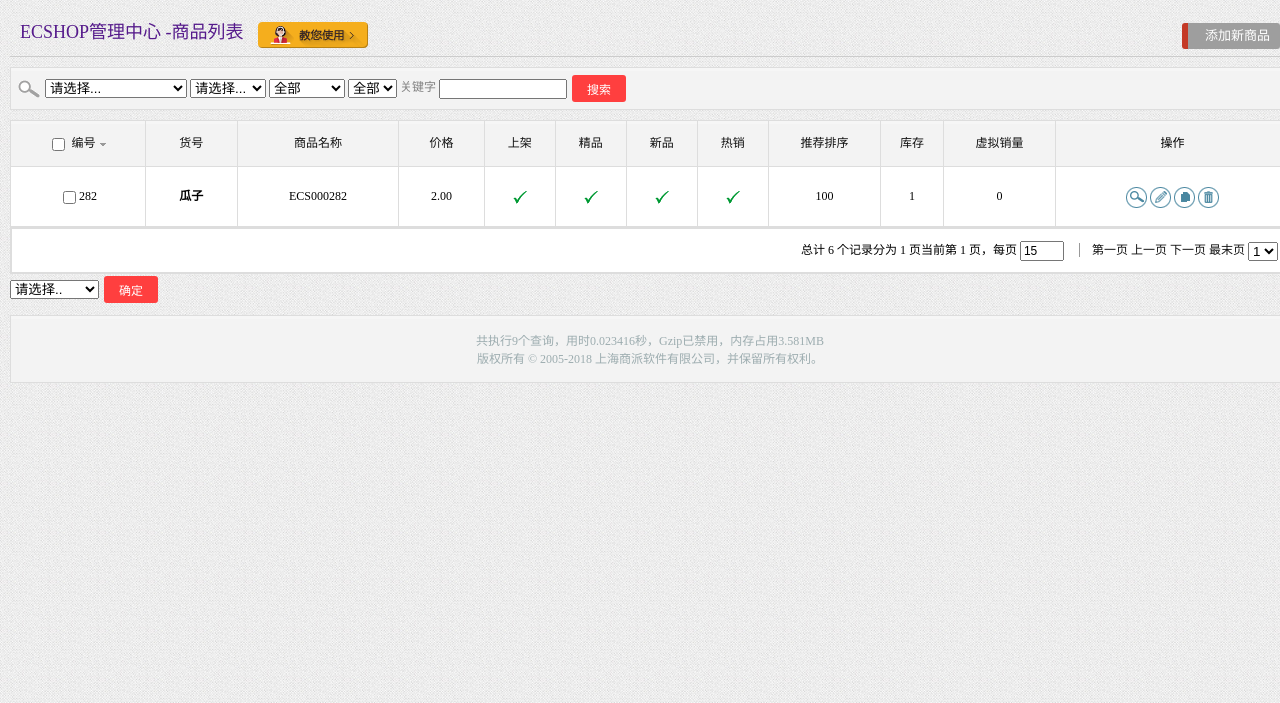
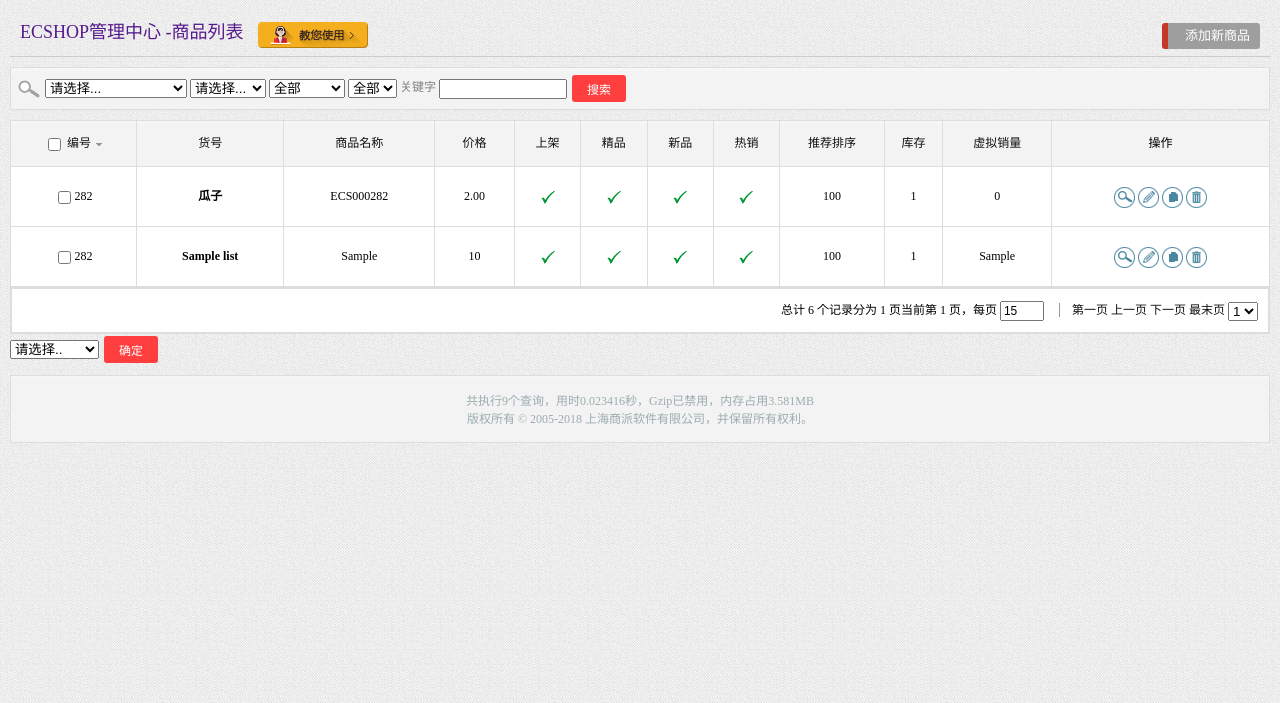
Before and after one commit to wwwsssss/new-project, a Node server app: template ddf/views/goods_list.ejs in a window 1280 px wide. Shown: the top 703 px of the page. Run offline with Node 20, Linux system fonts and the light colour scheme; the template is opened without the code that fills it: most values are stand-ins (such as "Sample title", 1, 10 or a date in 2020); style sheets or scripts are compiled from the project's sources; some libraries are stand-ins or nearby versions; grey boxes are pictures that could not be loaded.

Commit message:
周五进度

```diff
--- a/ddf/package.json
+++ b/ddf/package.json
@@ -13,6 +13,7 @@
     "express": "~4.15.5",
     "mongoose": "^5.0.7",
     "morgan": "~1.9.0",
+    "multiparty": "^4.1.3",
     "serve-favicon": "~2.4.5"
   }
 }
--- a/ddf/public/stylesheets/control.css
+++ b/ddf/public/stylesheets/control.css
@@ -166,8 +166,7 @@ body, html {
     border: 0; }
 
 #box {
-  overflow-x: hidden;
-  display: flex;
-  width: 100%; }
+  overflow: hidden;
+  display: flex; }
 
 /*# sourceMappingURL=control.css.map */
--- a/ddf/public/stylesheets/control.scss
+++ b/ddf/public/stylesheets/control.scss
@@ -203,11 +203,9 @@ body,html{
         width:100%;
         height:100%;
         border:0;
-
     }
 }
 #box{
-    overflow-x:hidden;
+    overflow:hidden;
     display:flex;
-    width:100%;
 }
--- a/ddf/public/stylesheets/style.css
+++ b/ddf/public/stylesheets/style.css
@@ -1,10 +1,11 @@
 body {
 	margin:0;
-  width:100%;
   height:100%;
   font-size: 12px;
 }
 form{
+	width:100%;
+
 	padding:0;
 	margin:0;
 
--- a/ddf/views/control.ejs
+++ b/ddf/views/control.ejs
@@ -177,7 +177,7 @@
 					<li class="collapse ico_1">商品管理
 						<ul style="display:block;">
 							<li class="menu-item">
-								<a href="" target="mainContent">商品列表</a>
+								<a href="http://localhost:8080/goods_list" target="mainContent">商品列表</a>
 							</li>
 							<li class="menu-item">
 								<a target="mainContent" href="http://localhost:8080/goods_add">添加新商品</a>
--- a/ddf/views/goods_list.ejs
+++ b/ddf/views/goods_list.ejs
@@ -153,6 +153,7 @@
 						</th>
 						<th>操作</th>
 					</tr>
+
 					<tr>
 						<td align="center">
 							<input type="checkbox" value="282"/>282
@@ -191,7 +192,7 @@
 							<a href="">
 								<img src="imgs/icon_view.gif" width="21" height="21" border="0" alt="" />
 							</a>
-							<a href="">
+							<a href="http://localhost:8080/goods_add">
 								<img src="imgs/icon_edit.gif" width="21" height="21" border="0" alt="" />
 							</a>
 							<a href="">
@@ -202,6 +203,57 @@
 							</a>
 						</td>
 					</tr>
+					<%for( var i = 0 ; i < list.length ; i ++){%>
+						<tr>
+							<td align="center">
+								<input type="checkbox" value="282"/>282
+							</td>
+							<td class="first-cell" align="center">
+								<span><%=list[i].goods_name%></span>
+							</td>
+							<td align="center">
+								<span><%=list[i].goods_sn%></span>
+							</td>
+							<td align="center">
+								<span><%=list[i].shop_price%></span>
+							</td>
+							<td align="center">
+								<img src="imgs/yes.gif" alt="" />
+							</td>
+							<td align="center">
+								<img src="imgs/yes.gif" alt="" />
+							</td>
+							<td align="center">
+								<img src="imgs/yes.gif" alt="" />
+							</td>
+							<td align="center">
+								<img src="imgs/yes.gif" alt="" />
+							</td>
+							<td align="center">
+								<span>100</span>
+							</td>
+							<td align="center">
+								<span><%=list[i].goods_number%></span>
+							</td>
+							<td align="center">
+								<span><%=list[i].vertual_sales%></span>
+							</td>
+							<td align="center">
+								<a href="">
+									<img src="imgs/icon_view.gif" width="21" height="21" border="0" alt="" />
+								</a>
+								<a href="http://localhost:8080/goods_add">
+									<img src="imgs/icon_edit.gif" width="21" height="21" border="0" alt="" />
+								</a>
+								<a href="">
+									<img src="imgs/icon_copy.gif" width="21" height="21" border="0" alt="" />
+								</a>
+								<a href="">
+									<img src="imgs/icon_trash.gif" width="21" height="21" border="0" alt="" />
+								</a>
+							</td>
+						</tr>
+					<%}%>
 				</tbody>
 			</table>
 			<table id="page-table">
```
Also changed, not shown: ddf/model/GoodsModel.js (+4 -3 lines), ddf/routes/index.js (+36 -3 lines), ddf/views/goods_add.ejs (+7 -7 lines), 2 other files.
